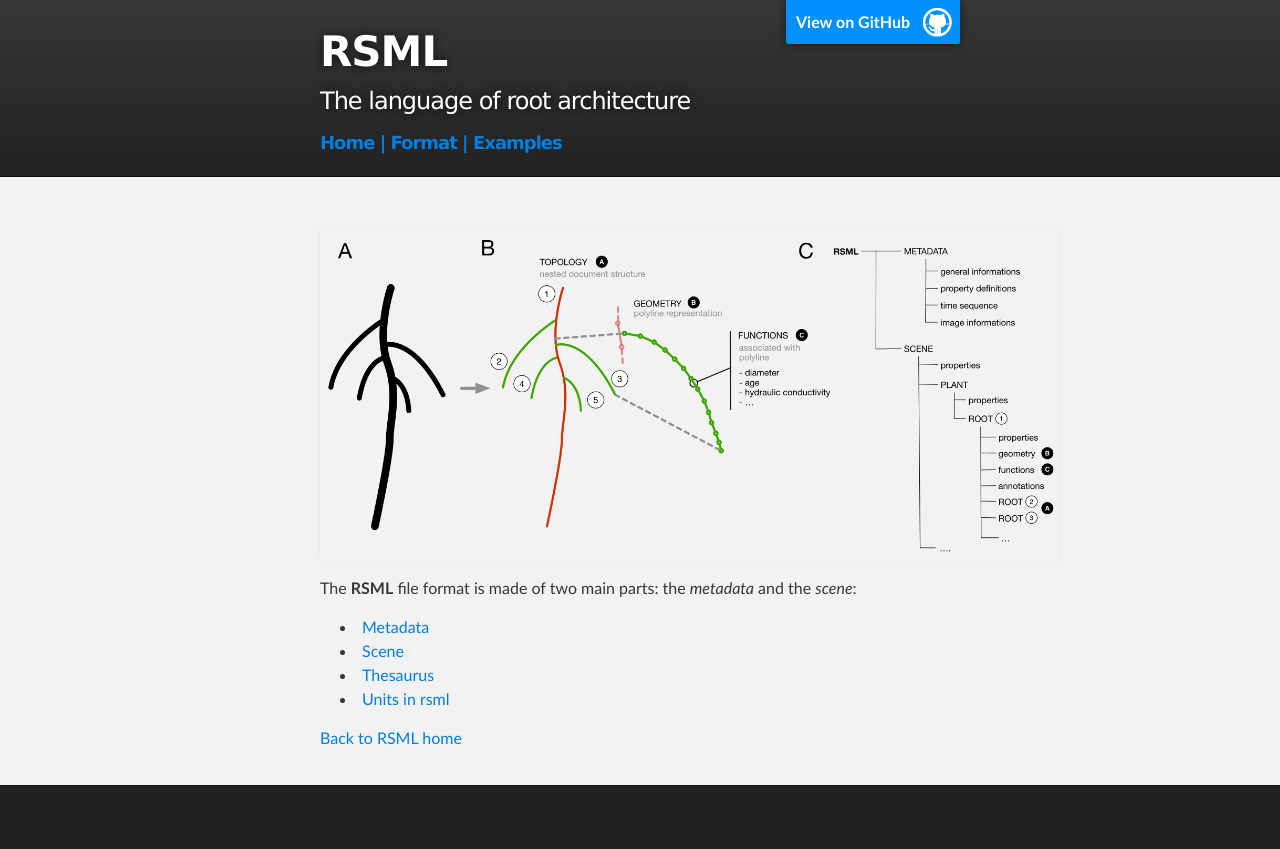
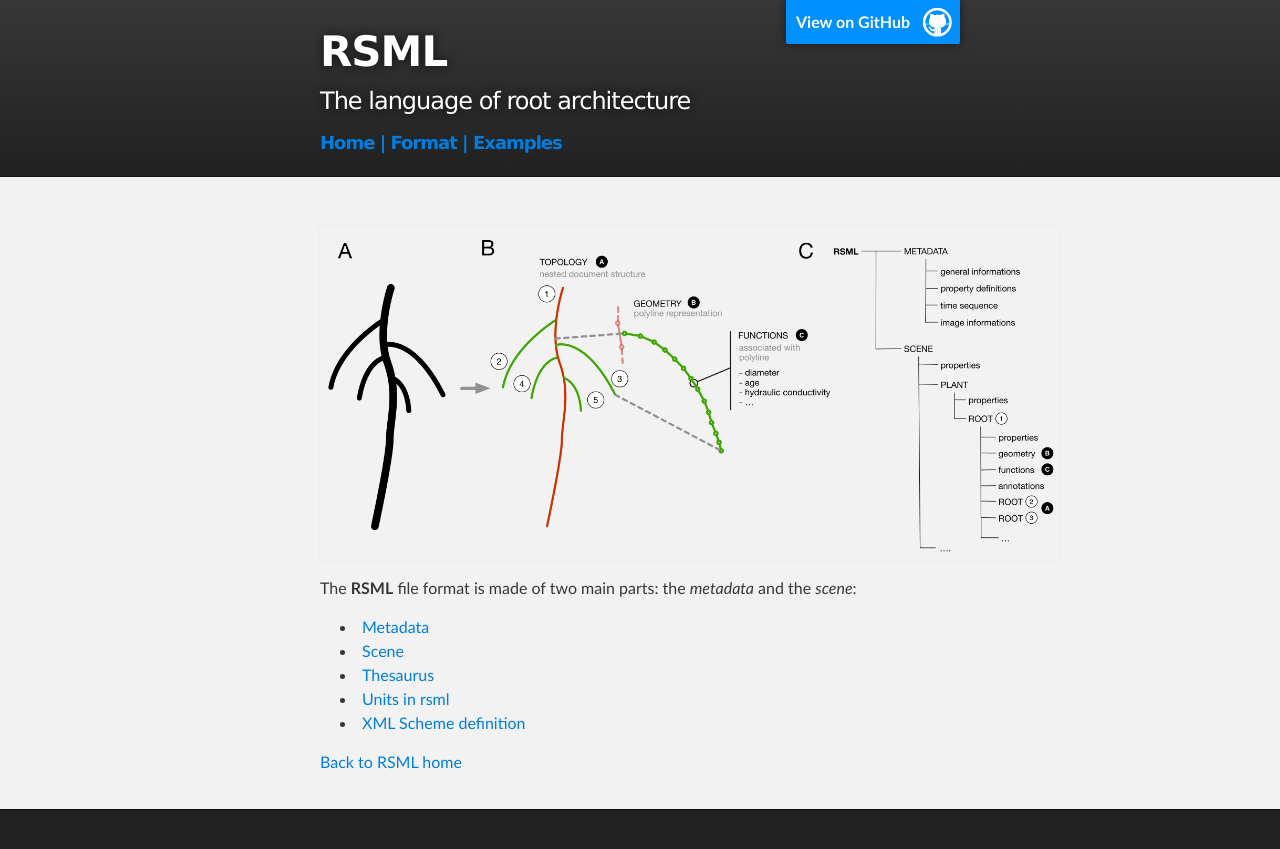
Before and after one commit to RootSystemML/RootSystemML.github.io, a Jekyll site: the page built from format/index.md, in a window 1280 px wide. Shown: the top 849 px of the page. Built offline with Jekyll 4.4.1, drawn with Linux system fonts in a browser that asks for light colours.

Commit message:
added link to xsd (from RSMLValidator)

```diff
--- a/format/index.md
+++ b/format/index.md
@@ -11,5 +11,6 @@ The **RSML** file format is made of two main parts: the *metadata* and the *scen
  - [Scene](scene)
  - [Thesaurus](thesaurus)
  - [Units in rsml](units)
+ - [XML Scheme definition](https://raw.githubusercontent.com/RootSystemML/RSMLValidator/master/rsml.xsd)
 
 [Back to RSML home](/index)
```
